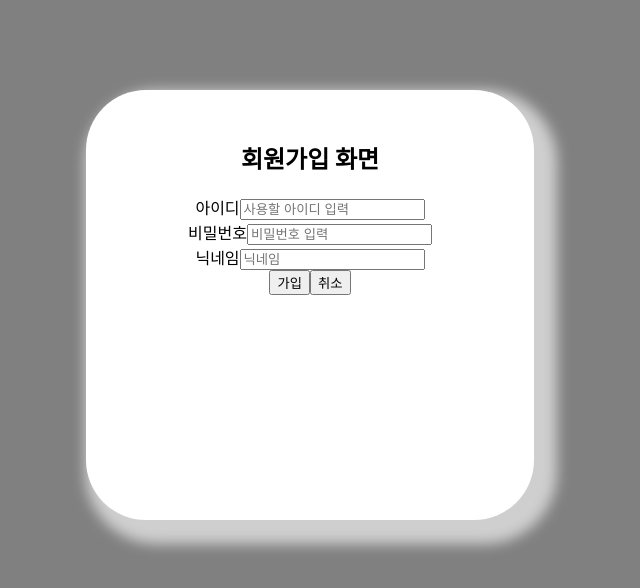
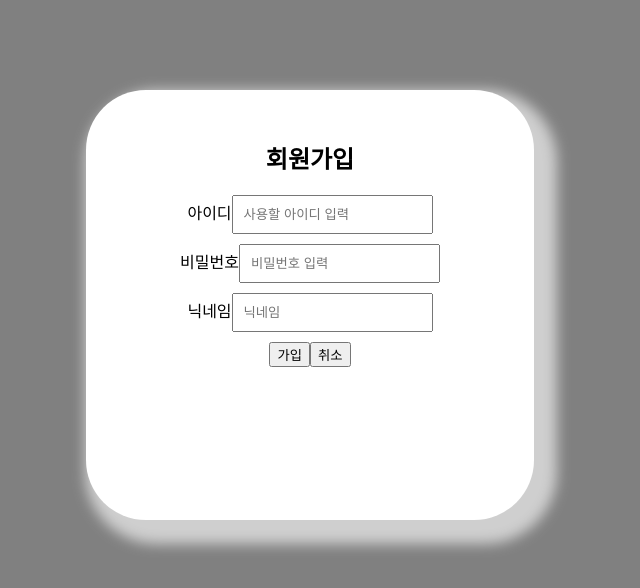
Before and after one commit to YoonSuHyeon/sutalk, a React (Create React App) app in the folder frontend/: page /signup in a window 1280 px wide. Shown: the top 588 px of the page, without its empty margins (330-970 px from the left). Built offline with nearby package versions, Linux system fonts and the light colour scheme.

Commit message:
초기 UI  완성

```diff
--- a/frontend/src/chat/ChatRoom.jsx
+++ b/frontend/src/chat/ChatRoom.jsx
@@ -24,8 +24,8 @@ function ChatRoom() {
     };
 
 
-    const inputContent =  {
-       bottom: '0'
+    const inputDiv = {
+        //TODO 수정 해야함
     }
     //Input Style
     const inputStyle = {
@@ -33,26 +33,34 @@ function ChatRoom() {
         padding: '15px',
 
     };
+    const buttonStyle = {
+        borderRadius: '20px',
+        padding: '15px'
+    };
 
-    const dummyArray = ['one', 'two', 'three', 'four', 'five'];
+    const ulStyle = {
+        listStyleType: 'none',
+
+    };
+    const dummyArray = ['1: hi', '2: hello', '1: OK', '2: YES'];
 
     return (
         <div style={divStyle}>
             <div style={divStyle2}>
                 채팅방
                 <div>
-                    <ul>
+                    <ul style={ulStyle}>
                         {dummyArray.map((value, index) => {
-                            return <li itemType={''}  key={index}>{value}</li>
+                            return <li itemType={''} key={index}>{value}</li>
                         })}
                     </ul>
                 </div>
-                <div  >
+                <div style={inputDiv}>
                     <input style={inputStyle}
                            name="content"
                            placeholder="내용"
                     />
-                    <button>전송</button>
+                    <button style={buttonStyle}>전송</button>
                 </div>
             </div>
 
--- a/frontend/src/login/SignUp.jsx
+++ b/frontend/src/login/SignUp.jsx
@@ -1,6 +1,7 @@
 import '../App.css';
 import React, {useState} from "react";
 import {useNavigate} from "react-router-dom";
+
 function SignUp() {
 
     //Div Style
@@ -24,36 +25,46 @@ function SignUp() {
         backgroundColor: 'white'
     };
 
+    //Input Style
+    const inputStyle = {
+
+        padding: '10px',
+        marginBottom: '10px'
+    };
+
     const navigate = useNavigate();
 
-    return(
+    return (
         <div style={divStyle}>
             <div style={divStyle2}>
 
                 <div>
-                    <h2> 회원가입 화면 </h2>
+                    <h2> 회원가입 </h2>
                 </div>
 
                 <div>
-                    아이디<input placeholder="사용할 아이디 입력"/>
+                    아이디<input style={inputStyle} placeholder="사용할 아이디 입력"/>
                 </div>
                 <div>
-                    비밀번호<input placeholder="비밀번호 입력"/>
+                    비밀번호<input style={inputStyle} placeholder="비밀번호 입력"/>
                 </div>
 
                 <div>
-                    닉네임<input placeholder="닉네임"/>
+                    닉네임<input style={inputStyle} placeholder="닉네임"/>
                 </div>
 
                 <div>
                     <button>가입</button>
-                    <button onClick={()=>{ navigate(-1) }}>취소</button>
+                    <button onClick={() => {
+                        navigate(-1)
+                    }}>취소
+                    </button>
                 </div>
             </div>
-
 
 
         </div>
     )
 }
+
 export default SignUp;
```
